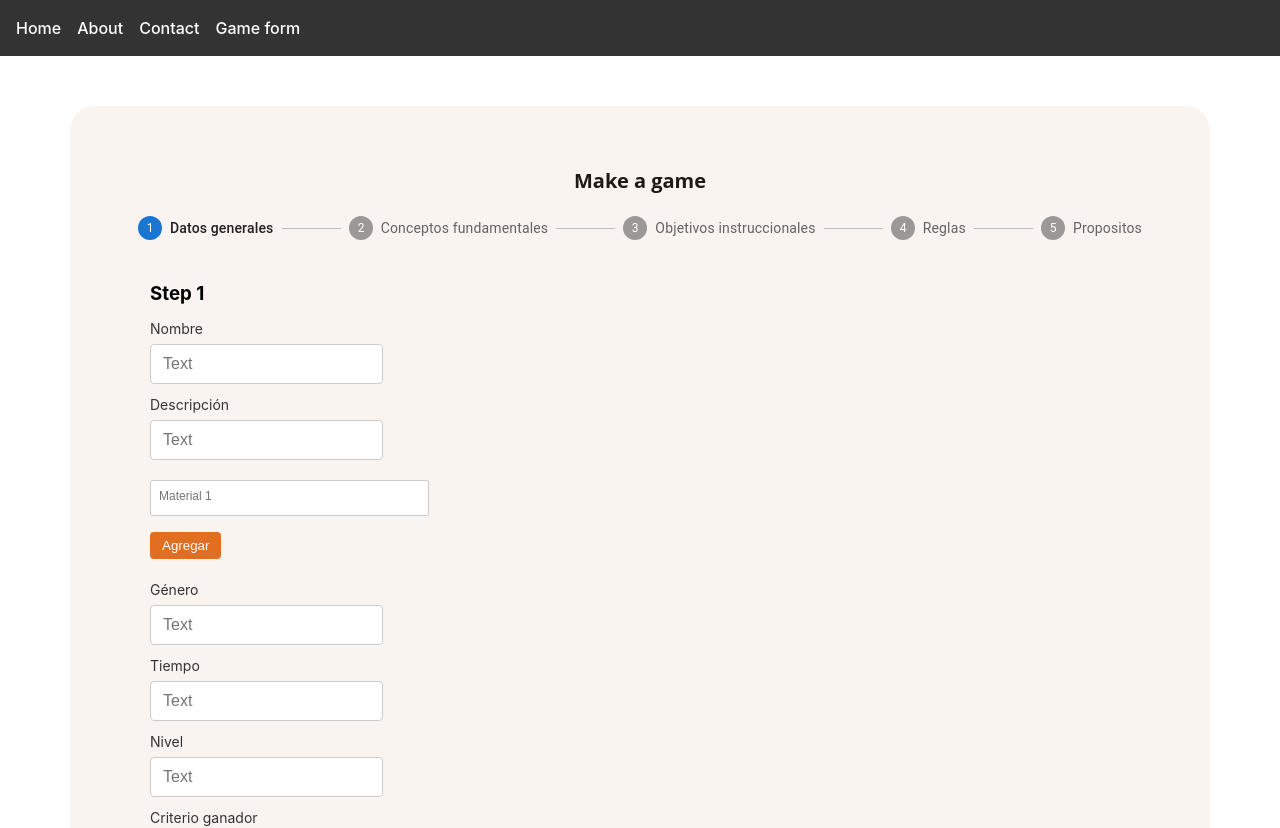
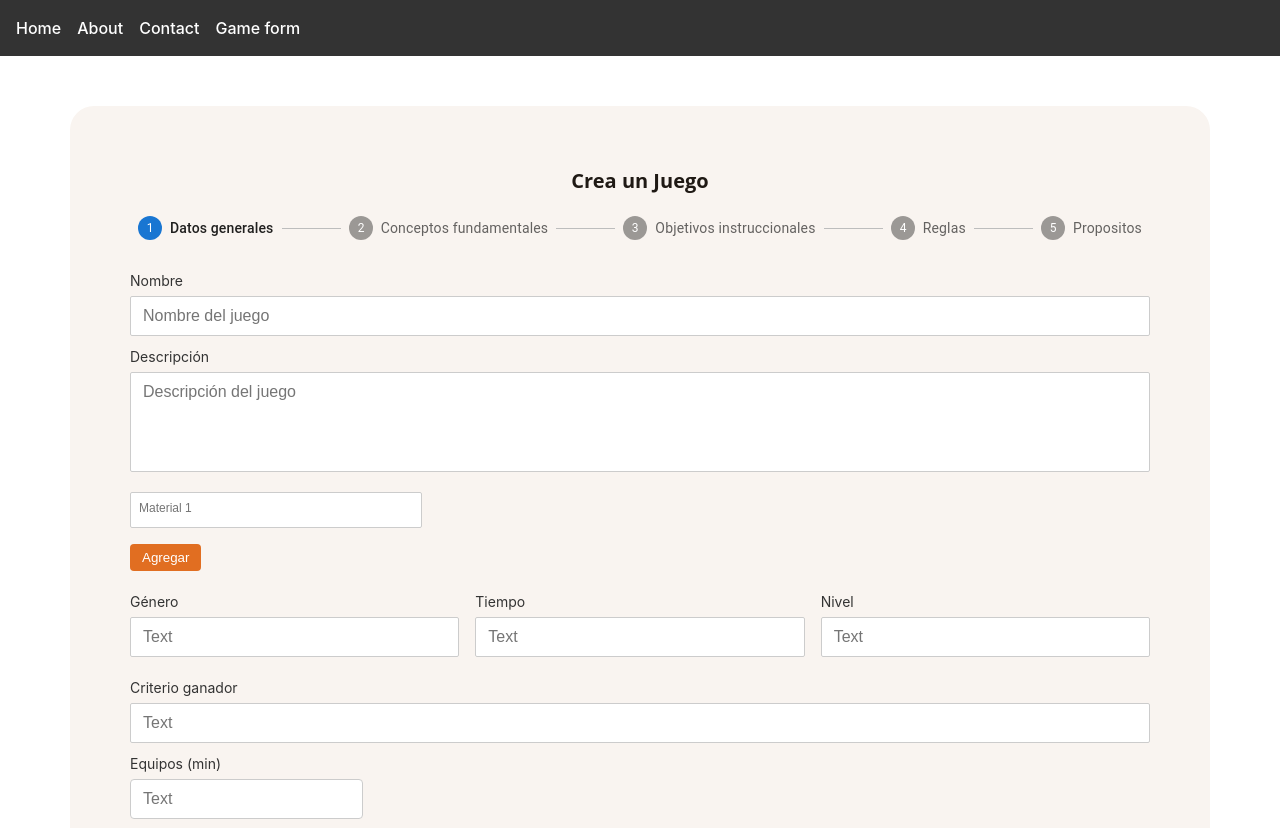
Before and after one commit to repositoryGamesUNAL/repositorioJuegos, a React (Vite) app in the folder games-repository-frontend/: page /game/1/1 in a window 1280 px wide. Shown: the top 828 px of the page. Built offline with nearby package versions, Linux system fonts and the light colour scheme.

Commit message:
styles: Implementacion de estilos del formulario

```diff
--- a/games-repository-frontend/src/Components/pages/GameForm/GameForm.tsx
+++ b/games-repository-frontend/src/Components/pages/GameForm/GameForm.tsx
@@ -18,7 +18,7 @@ const steps = ['Datos generales', 'Conceptos fundamentales','Objetivos instrucci
 const GameForm = () => {
   const [activeStep, setActiveStep] = React.useState(0);
   const [skipped, setSkipped] = React.useState(new Set<number>());
-  const { control, handleSubmit, setValue ,getValues, getFieldState} = useForm<FormData>({
+  const { control, handleSubmit, setValue ,getValues, getFieldState, watch} = useForm<FormData>({
     defaultValues: {
       name: "",
       description: "",
@@ -40,27 +40,68 @@ const GameForm = () => {
     handleNext();
   };
 
+  const descriptionStyle=[
+    styles.inputChild,
+    styles['inputChild--description']
+  ].join(' ');
+
+  const columnInputs=[
+    styles.inputFather,
+    styles['inputFather--column']
+  ].join(' ');
+
+  const columChildInputs=[
+    styles.inputChild,
+    styles['inputChild--column']
+  ].join(' ');
+
+
+  const formValues = watch(); // Esto obtiene todos los valores del formulario
+  React.useEffect(() => {
+    //console.log("Valores actuales del formulario:", formValues);
+
+  }, [formValues]); // Imprime cada vez que los valores cambian
+
   const renderStepContent = (step: number) => {
     switch (step) {
       case 0:
         return (
-          <>
+          <div className={styles.step1}>
             <Controller
               name="name"
               control={control}
-              render={({ field }) => <Input {...field} label="Nombre" value={field.value || ""} />}
+              render={({ field }) => (
+                <Input
+                  {...field}
+                  label="Nombre"
+                  placeholder='Nombre del juego'
+                  containerClassName={styles.inputFather}
+                  className={styles.inputChild}
+                  squeare={true}
+                  value={field.value || ""}
+                />)}
             />
             <Controller
               name="description"
               control={control}
-              render={({ field }) => <Input {...field} value={field.value || ""} label="Descripción" />}
+              render={({ field }) =>
+                <Input {...field}
+                  value={field.value || ""}
+                  placeholder='Descripción del juego'
+                  type='textarea'
+                  squeare={true}
+                  containerClassName={styles.inputFather}
+                  className={descriptionStyle}
+                  label="Descripción"
+                />}
             />
             <Controller
                 name="materials"
                 control={control}
                 render={({ field }) => (
                 <InputList
-                  {...field} value={field.value || ""}
+                  {...field}
+                  value={field.value || ""}
                   placeholder='Material'
                   layout='column'
                   onChange={(inputs) => {
@@ -69,25 +110,59 @@ const GameForm = () => {
                 />
               )}
             />
+            <div className={styles.horizontalInput}>
               <Controller
                 name="gender"
                 control={control}
-              render={({ field }) => <Input {...field} value={field.value || ""} label="Género" />}
+                render={({ field }) =>
+                  <Input
+                    {...field}
+                    value={field.value || ""}
+                    label="Género"
+                    squeare={true}
+                    className={columChildInputs}
+                    containerClassName={columnInputs}
+                  />}
               />
               <Controller
                 name="time"
                 control={control}
-              render={({ field }) => <Input {...field} value={field.value || ""} label="Tiempo" />}
+                render={({ field }) =>
+                  <Input
+                    {...field}
+                    value={field.value || ""}
+                    label="Tiempo"
+                    squeare={true}
+                    className={columChildInputs}
+                    containerClassName={columnInputs}
+                  />}
               />
               <Controller
                 name="level"
                 control={control}
-              render={({ field }) => <Input {...field} value={field.value || ""} label="Nivel" />}
+                render={({ field }) =>
+                  <Input
+                    {...field}
+                    value={field.value || ""}
+                    label="Nivel"
+                    squeare={true}
+                    className={columChildInputs}
+                    containerClassName={columnInputs}
+                  />}
               />
+            </div>
             <Controller
               name="winnerCriteria"
               control={control}
-              render={({ field }) => <Input {...field} value={field.value || ""} label="Criterio ganador" />}
+              render={({ field }) =>
+                <Input
+                  {...field}
+                  value={field.value || ""}
+                  label="Criterio ganador"
+                  containerClassName={styles.inputFather}
+                  className={styles.inputChild}
+                  squeare={true}
+                />}
             />
             <Controller
               name="teams.min"
@@ -99,7 +174,7 @@ const GameForm = () => {
               control={control}
               render={({ field }) => <Input {...field} value={field.value || ""} label="Equipos (max)" />}
             />
-          </>
+          </div>
         );
         case 1:  // Conceptos fundamentales
         return (
@@ -107,13 +182,14 @@ const GameForm = () => {
             name="fundamentalConcepts"
             control={control}
             render={({ field }) => (
+
               <InputList
                 {...field}
                 value={getValues("fundamentalConcepts")}
                 title="Conceptos fundamentales"
                 placeholder='Concepto Fundamental'
                 onChange={(inputs) => {
-                  field.onChange(inputs);
+                  setValue("fundamentalConcepts", inputs);
                 }}
               />
             )}
@@ -204,7 +280,7 @@ const GameForm = () => {
 
   return (
     <div className={styles.container}>
-      <Headlines level="h3" classNames={styles.headline} text="Make a game" />
+      <Headlines level="h3" classNames={styles.headline} text="Crea un Juego" />
       <div className={styles.stepper}>
         <Stepper activeStep={activeStep}>
           {steps.map((label, index) => {
@@ -224,9 +300,7 @@ const GameForm = () => {
 
       {activeStep === steps.length ? (
         <React.Fragment>
-          <div className="gray-container">
           <h3>Juego creado con éxito</h3>
-          </div>
           <Box sx={{ display: "flex", flexDirection: "row", pt: 2 }}>
             <Box sx={{ flex: "1 1 auto" }} />
             <Button onClick={handleReset}>Crear otro</Button>
@@ -234,8 +308,7 @@ const GameForm = () => {
         </React.Fragment>
       ) : (
         <React.Fragment>
-          <div className="gray-container">
-            <h3>Step {activeStep + 1}</h3>
+          <>
             <form onSubmit={handleSubmit(onSubmit)}>
            <div className={styles["form-container"]}>
             {renderStepContent(activeStep)}
@@ -246,7 +319,7 @@ const GameForm = () => {
               )}
            </div>
             </form>
-          </div>
+          </>
 
           <div className={styles["div-buttons"]}>
             <Button
```
Lines whose indentation alone changed are shown as unchanged.
